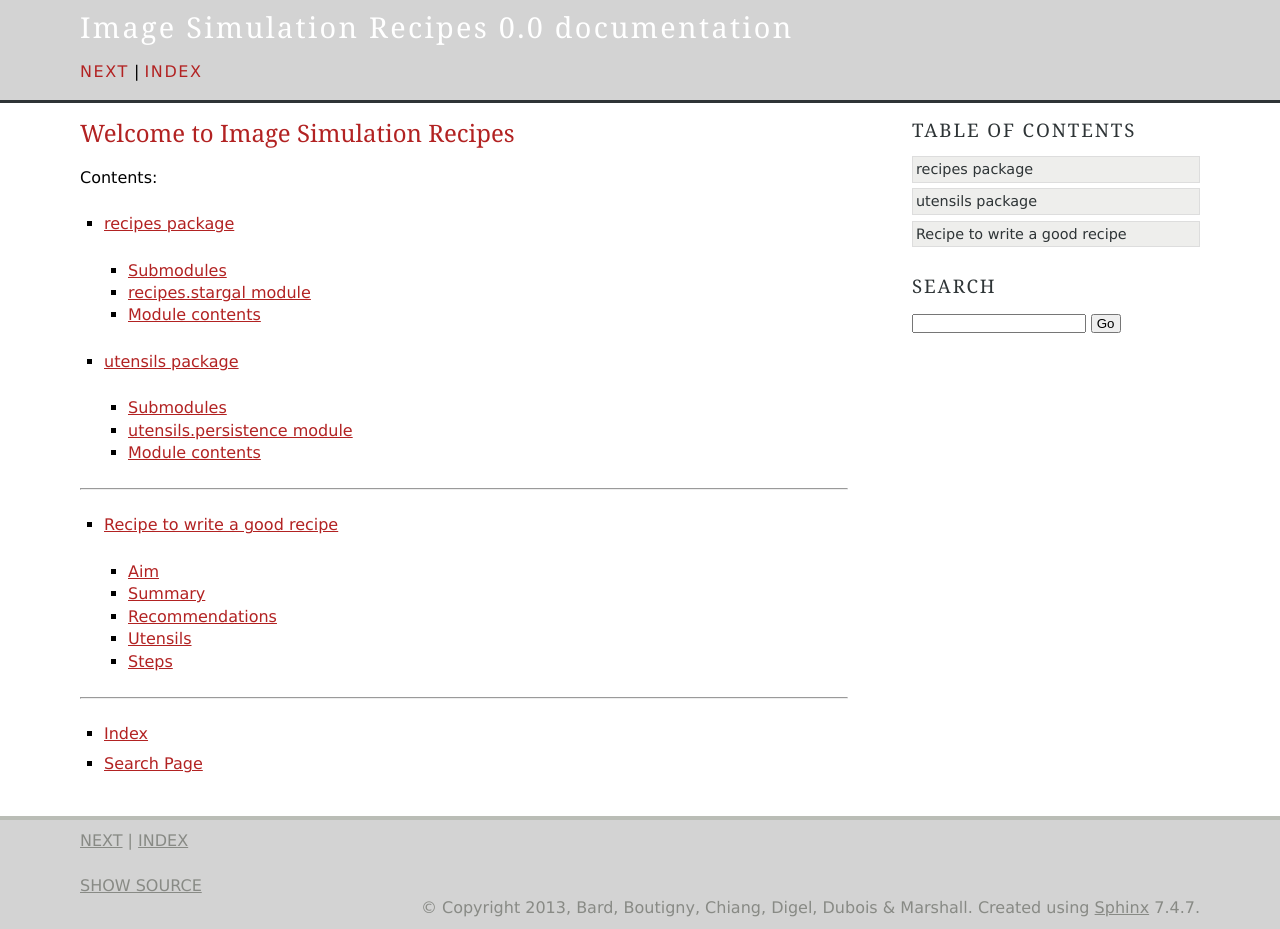
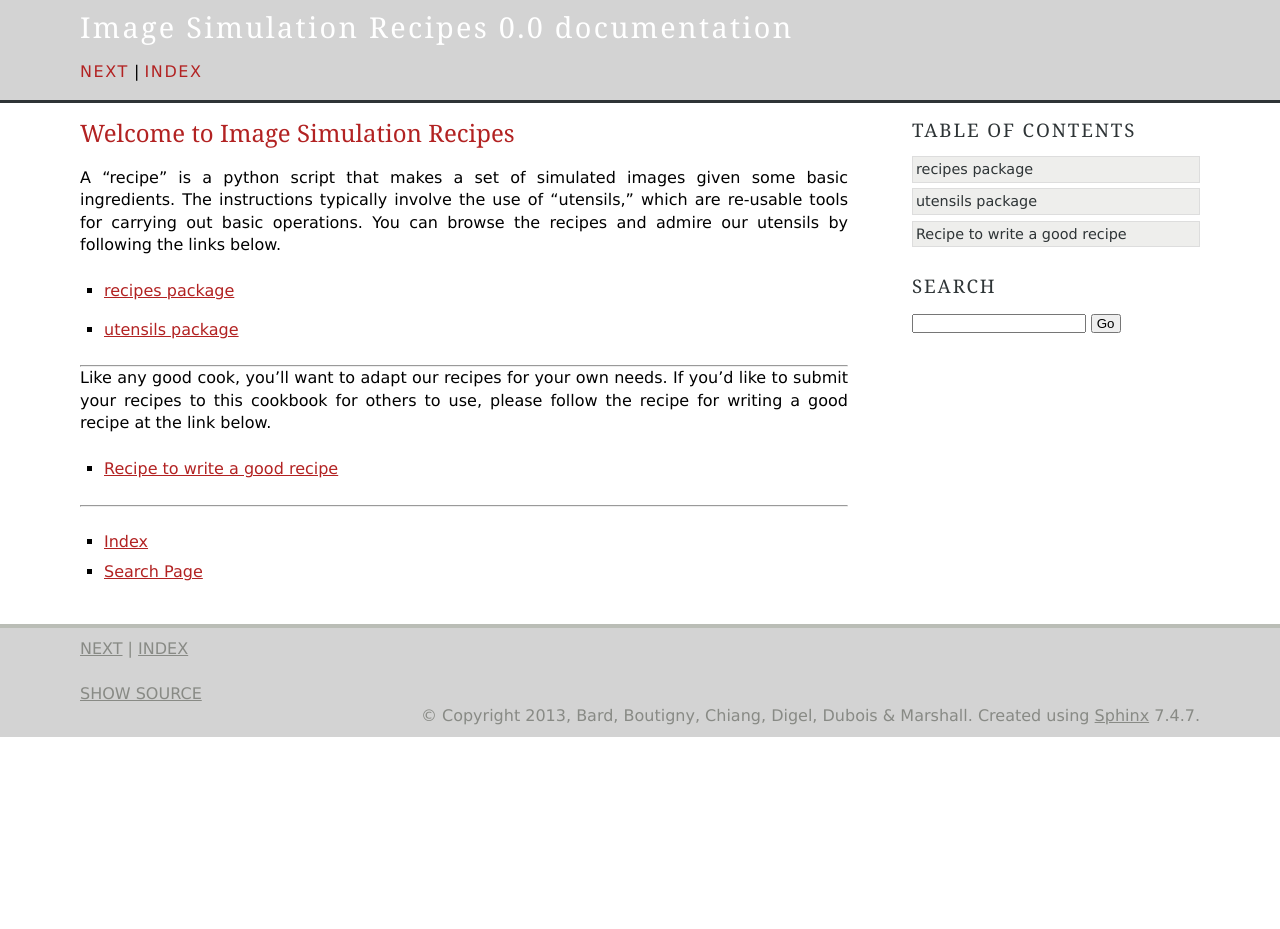
Before and after one commit to LSSTDESC/Recipes, a Sphinx documentation site: the page built from doc/index.rst, in a window 1280 px wide. Built offline with Sphinx 7.4.7, drawn with Linux system fonts in a browser that asks for light colours; formulas are drawn with MathJax 3; after the commit the page ends 900 px from its top, so only the background shows below that.

Commit message:
Streamlined, added explanations to index.rst

```diff
--- a/doc/index.rst
+++ b/doc/index.rst
@@ -6,18 +6,25 @@
 Welcome to Image Simulation Recipes
 ===================================
 
-Contents:
+A "recipe" is a python script that makes a set of simulated images given
+some basic ingredients. The instructions typically involve the use of
+"utensils," which are re-usable tools for carrying out basic operations.
+You can browse the recipes and admire our utensils by following the links below.
 
 .. toctree::
-   :maxdepth: 3
+   :maxdepth: 1
 
    recipes
    utensils
 
 ==================
 
+Like any good cook, you'll want to adapt our recipes for your own needs.
+If you'd like to submit your recipes to this cookbook for others to use,
+please follow the recipe for writing a good recipe at the link below.
+
 .. toctree::
-   :maxdepth: 2
+   :maxdepth: 1
 
    recipe_for_a_recipe
 
```
Also changed, not shown: 17 other files.
